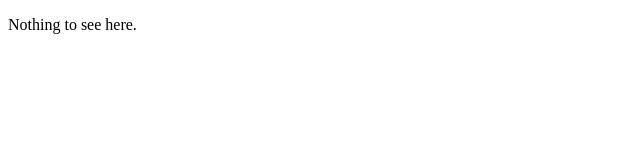
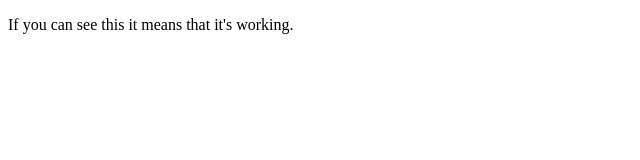
Before and after one commit to onth0s/Dot-BackEnd, a website: page public/index.html in a window 1280 px wide. Shown: the whole page, without its empty margins (0-640 px from the left). Drawn offline with Linux system fonts and the light colour scheme.

```diff
--- a/public/index.html
+++ b/public/index.html
@@ -7,8 +7,6 @@
 	<title>Document</title>
 </head>
 <body>
-	<p>
-		Nothing to see here.
-	</p>
+	<p>If you can see this it means that it's working.</p>
 </body>
 </html>
--- a/routes/routes.js
+++ b/routes/routes.js
@@ -6,13 +6,9 @@
 	register, login
 } = require('../controllers/controllers.js');
 
-router.get('/', (req, res) => {
-	res.send('This is working.')
-});
 router.get('/emails', getEmails);
 
 router.post('/login', login);
-
 router.post('/register', register);
 
 module.exports = router;
```
Also changed, not shown: controllers/controllers.js (+0 -10 lines).
